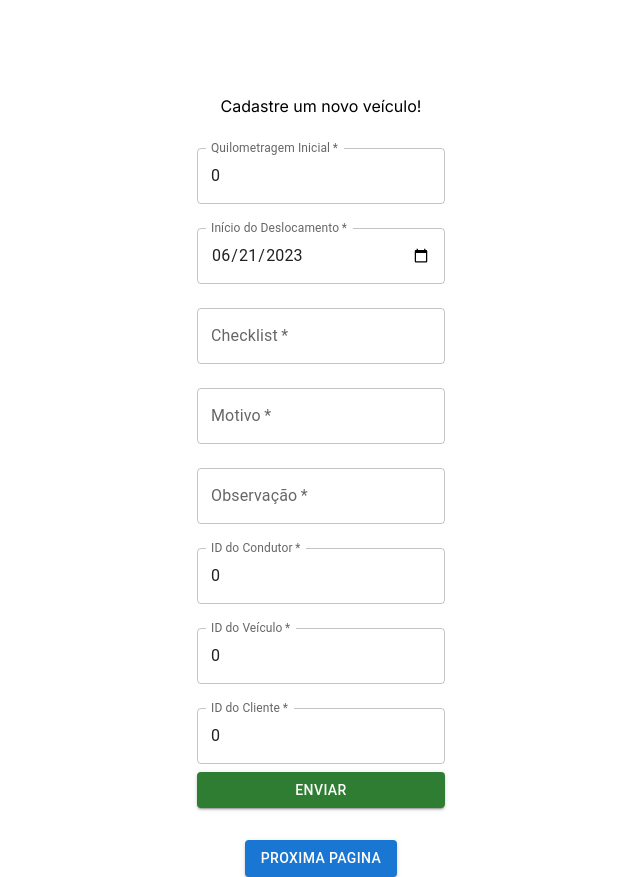
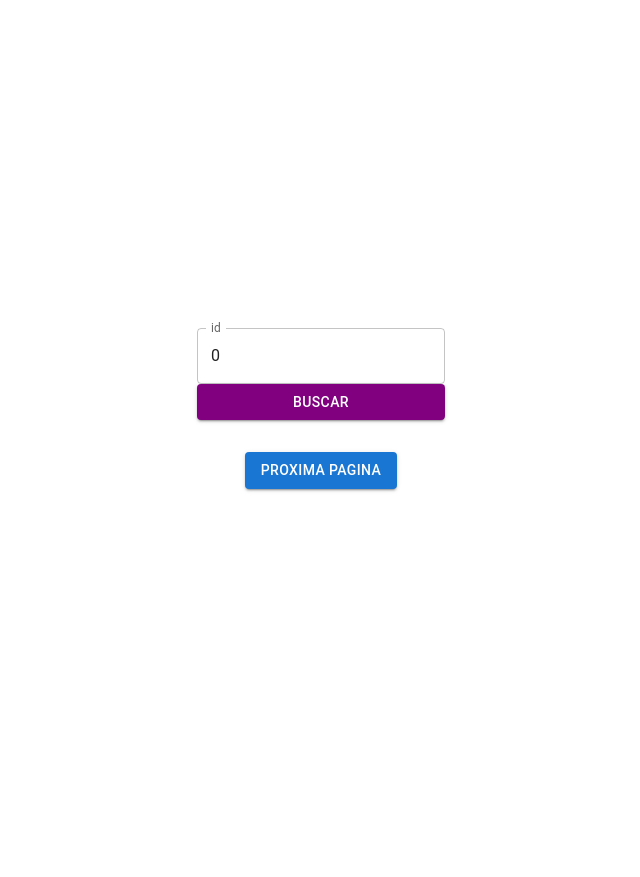
Before and after one commit to 87tawan/Desafio-Next, a Next.js app: page /veiculos/putveiculos in a window 1280 px wide. Shown: the whole page, without its empty margins (319-959 px from the left). After the commit the page ends 816 px from the top, so only its background shows below. Built offline with nearby package versions, Linux system fonts and the light colour scheme.

Commit message:
final version

```diff
--- a/src/app/deslocamentos/putdeslocamentos/form/form.tsx
+++ b/src/app/deslocamentos/putdeslocamentos/form/form.tsx
@@ -5,8 +5,8 @@ import { TextField, Box, Button, Typography } from "@mui/material"
 import { useState, useEffect, ChangeEvent } from "react"
 
 
-export default function CondutorUpdate() {
-  const BASEURL = `https://api-deslocamento.herokuapp.com/api/v1/Condutor`
+export default function DeslocamentoUpdate() {
+  const BASEURL = `https://api-deslocamento.herokuapp.com/api/v1/Deslocamento`
 
   const [id, setId] = useState(0)
   const [error, setError] = useState("")
--- a/src/app/veiculos/putveiculos/form/form.tsx
+++ b/src/app/veiculos/putveiculos/form/form.tsx
@@ -1,154 +1,84 @@
-import React, { useState } from "react";
-import { TextField, Button, Box, Typography } from "@mui/material";
-import { postDisplacement } from "@/services/Posts";
-import { DataFormDisplacement } from "@/interfaces/Displacement";
-
-export default function FormClients() {
-  const [response, setResponse] = useState("");
-  const [error, setError] = useState("");
-  const [data, setData] = useState<DataFormDisplacement>({
-    kmInicial: 0,
-    inicioDeslocamento: new Date(),
-    checkList: "",
-    motivo: "",
-    observacao: "",
-    idCondutor: 0,
-    idVeiculo: 0,
-    idCliente: 0,
-  });
-
-  const handleSubmit = (e: React.FormEvent) => {
-    e.preventDefault();
+import MyModal from "@/components/Modal"
+import { DataFormVehiclesPut } from "@/interfaces/Vehicles"
+import { getDisplacementById } from "@/services/GetsById"
+import { TextField, Box, Button, Typography } from "@mui/material"
+import { useState, useEffect, ChangeEvent } from "react"
 
 
+export default function VehicleUpdate() {
+  const BASEURL = `https://api-deslocamento.herokuapp.com/api/v1/Veiculo`
 
-    // Lógica para enviar os dados do formulário
+  const [id, setId] = useState(0)
+  const [error, setError] = useState("")
+  const [endpoint, setEndPoint] = useState("")
+  const [BASEURLPUT, setBASEURLPUT] = useState("")
+  // Existe esse dataModified por conta dos valores permitidos para modificar.
+  const [dataModified, setDataModified] = useState<DataFormVehiclesPut>({
+    id: 0,
+    marcaModelo: "",
+    anoFabricacao: 0,
+    kmAtual: 0
+  })
 
-    console.log("Dados do formulário:", data);
-
-    const result = async () => {
-      try {
-        const created = await postDisplacement(data);
-        setResponse("Você criou um novo deslocamento! Meus parabéns.");
-        setError("");
-        console.log(created);
-      } catch (err: any) {
-        setError(err.message);
-      }
+  const resetData = () => {
+    setDataModified({
+      id: 0,
+      marcaModelo: '',
+      anoFabricacao: 0,
+      kmAtual: 0
+    })
   }
 
-    result();
+  const getDisplacementByIdConst = async () => {
+    resetData()
+    setError("")
 
-    // Limpar os campos após o envio
-    setData({
-      kmInicial: 0,
-      inicioDeslocamento: new Date(),
-      checkList: "",
-      motivo: "",
-      observacao: "",
-      idCondutor: 0,
-      idVeiculo: 0,
-      idCliente: 0,
-    });
-  };
+    if (!id) {
+      setError("Digite um id")
+      return
+    }
 
-  const handleChange =
-    (field: keyof DataFormDisplacement) =>
-    (e: React.ChangeEvent<HTMLInputElement>) => {
-      setData((prevData) => ({ ...prevData, [field]: e.target.value }));
-    };
+    try {
+      const response = await getDisplacementById(id)
+      setEndPoint(`${BASEURL}`)
+      setDataModified({
+        id: response.data.id,
+        marcaModelo: response.data.marcaModelo,
+        anoFabricacao: response.data.anoFabricacao,
+        kmAtual: response.data.kmAtual
+      })
+      setBASEURLPUT(`https://api-deslocamento.herokuapp.com/api/v1/Deslocamento`)
+    } catch (err) {
+      setError("Deslocamento não encontrado")
+    }
+    console.log(dataModified)
+  }
+
+  useEffect(() => {
+    // Atualiza a interface quando o estado de error é alterado
+  }, [error])
 
   return (
-    <Box display="flex" justifyContent="center" alignItems="center" flexDirection="column" paddingTop="140px">
-      <p>Cadastre um novo veículo!</p>
-      <form onSubmit={handleSubmit}>
     <Box display="flex" flexDirection="column">
       <TextField
+        label="id"
+        value={id}
+        onChange={(e: ChangeEvent<HTMLInputElement>) => setId(Number(e.target.value))}
         type="number"
-            label="Quilometragem Inicial"
-            value={data.kmInicial}
-            onChange={handleChange("kmInicial")}
-            fullWidth
-            margin="normal"
-            required
       />
-          <TextField
-            type="date"
-            label="Início do Deslocamento"
-            value={data.inicioDeslocamento.toISOString().substring(0, 10)}
-            onChange={handleChange("inicioDeslocamento")}
-            fullWidth
-            margin="normal"
-            required
-          />
-          <TextField
-            label="Checklist"
-            value={data.checkList}
-            onChange={handleChange("checkList")}
-            fullWidth
-            margin="normal"
-            required
-          />
-          <TextField
-            label="Motivo"
-            value={data.motivo}
-            onChange={handleChange("motivo")}
-            fullWidth
-            margin="normal"
-            required
-          />
-          <TextField
-            label="Observação"
-            value={data.observacao}
-            onChange={handleChange("observacao")}
-            fullWidth
-            margin="normal"
-            required
-          />
-          <TextField
-            type="number"
-            label="ID do Condutor"
-            value={data.idCondutor}
-            onChange={handleChange("idCondutor")}
-            fullWidth
-            margin="normal"
-            required
-          />
-          <TextField
-            type="number"
-            label="ID do Veículo"
-            value={data.idVeiculo}
-            onChange={handleChange("idVeiculo")}
-            fullWidth
-            margin="normal"
-            required
-          />
-          <TextField
-            type="number"
-            label="ID do Cliente"
-            value={data.idCliente}
-            onChange={handleChange("idCliente")}
-            fullWidth
-            margin="normal"
-            required
-          />
-        </Box>
-        <Button type="submit" variant="contained" color="success" fullWidth>
-          Enviar
+
+      <Button variant="contained" sx={{ background: "purple" }} onClick={getDisplacementByIdConst}>
+        Buscar
       </Button>
-
-        {response && (
-          <Typography textAlign="center" sx={{ color: "green" }}>
-            {response}
+      {error && (
+        <Typography color="error" textAlign="center">
+          {error}
         </Typography>
       )}
 
-        {error && (
-          <Typography textAlign="center" sx={{ color: "red" }}>
-            {error}
-          </Typography>
+      {dataModified.id != 0 && (
+        <MyModal dataModified={dataModified} endpoint={endpoint}  id={id} />
       )}
-      </form>
     </Box>
-  );
+  )
 }
--- a/src/interfaces/Vehicles.tsx
+++ b/src/interfaces/Vehicles.tsx
@@ -7,7 +7,7 @@ export interface DataFormVehicles {
   }
 
   export interface DataFormVehiclesPut {
-    placa: string,
+    id: number,
     marcaModelo: string,
     anoFabricacao: number,
     kmAtual: number
```
Lines whose indentation alone changed are shown as unchanged.
